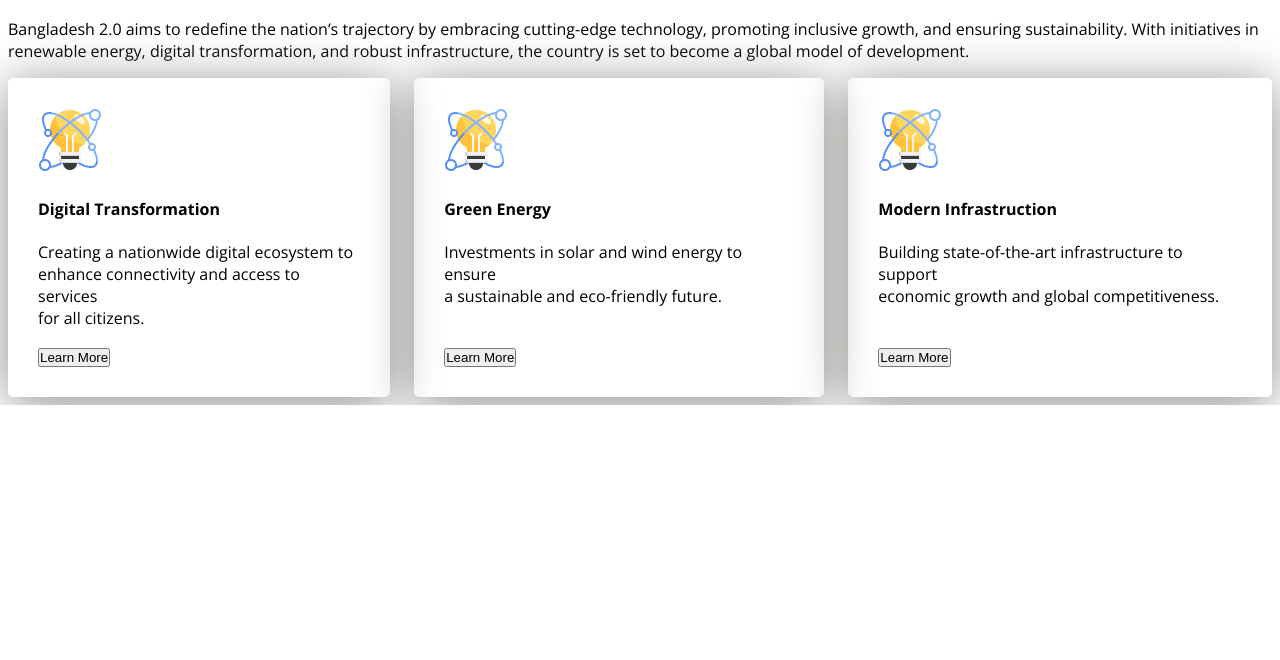
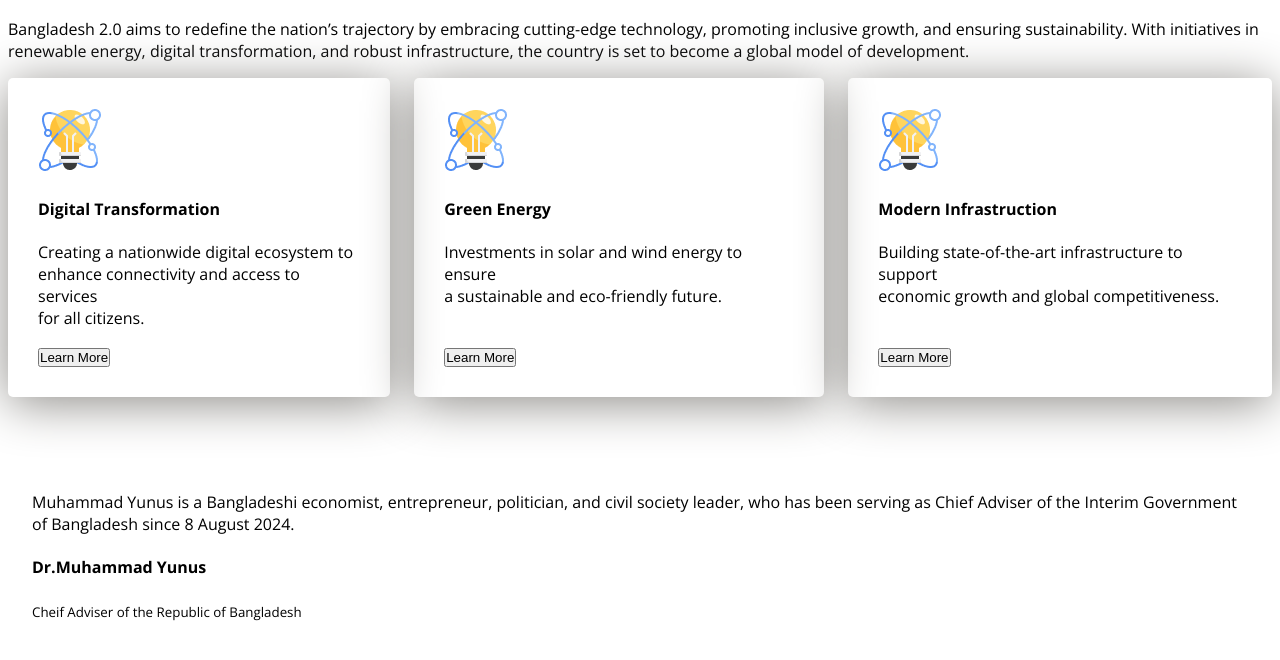
Before and after one commit to lipsonhub/final-practice, a plain HTML site: page index.html in a window 1280 px wide. Shown: the part 770-1430 px from the top of the page. Before the commit the page ends 1175 px from the top, so only its background shows below. Drawn offline with nearby package versions, Linux system fonts and the light colour scheme.

Commit message:
added my best work

```diff
--- a/Style/toon.css
+++ b/Style/toon.css
@@ -87,3 +87,20 @@ section-description{
   border-radius:5px;
   box-shadow:0px 6px 50px 0px #8c8a86;
 }
+
+/* Dr-muhaamud-adout */
+
+.about{
+  background-color: #FFFFFF;
+
+  padding:48px 24px;
+  height:256;
+  width:1260;
+  margin-top:30px;
+
+
+}
+.about-description{
+  text-align:start;
+
+}
--- a/index.html
+++ b/index.html
@@ -80,6 +80,14 @@
                 </div>
 
             </section>
+            <section class="about">
+                <p class="about-description">Muhammad Yunus is a Bangladeshi economist, entrepreneur, politician, and civil society leader, who has been serving as Chief Adviser of the Interim Government of Bangladesh since 8 August 2024.
+
+                </p>
+                <div class="about-name"><h4 class="name">Dr.Muhammad Yunus</h4>
+                    <small class="small">Cheif Adviser of the Republic of Bangladesh</small>
+                </div>
+            </section>
 
 
 
```
